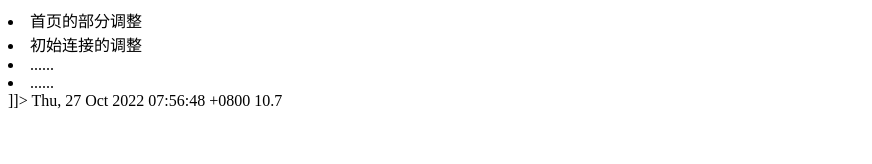
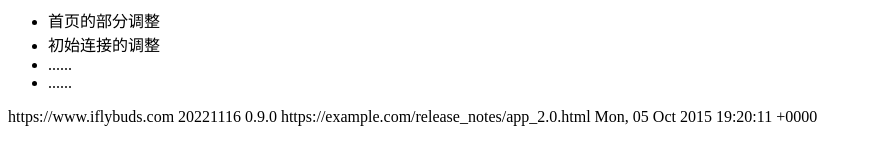
Before and after one commit to SunChJ/SunChJ.github.io, a plain HTML site: page index.html in a window 1280 px wide. Shown: the whole page, without its empty margins (0-872 px from the left). Drawn offline with Linux system fonts and the light colour scheme.

Commit message:
chore: update

```diff
--- a/index.html
+++ b/index.html
@@ -1,22 +1,26 @@
 <?xml version="1.0" standalone="yes"?>
 <rss xmlns:sparkle="http://www.andymatuschak.org/xml-namespaces/sparkle" version="2.0">
   <channel>
-        <title>Version 1.0.1(4)</title>
     <description>
-          <![CDATA[
         <ul>
           <li>首页的部分调整</li>
           <li>初始连接的调整</li>
           <li>......</li>
           <li>......</li>
         </ul>
-          ]]>
     </description>
     <item>
-            <title>2</title>
-            <pubDate>Thu, 27 Oct 2022 07:56:48 +0800</pubDate>
-            <sparkle:minimumSystemVersion>10.7</sparkle:minimumSystemVersion>
-            <enclosure url="https://github.com/SunChJ/TestSparkUpdate/archive/refs/tags/Release/0.9.0.zip" sparkle:version="0.9.0" sparkle:edSignature="6odpFK7RGl0gaXRK3RcRNnA0aXvZ7NWbx+UgoBOaslm/Sm3a8XBtGZlqO/nu9Az6jvfE9GslOaeqFT7gnDWAAQ==" length="50708241" type="application/octet-stream"/>
+      <title>Version 0.9.0</title>
+      <link>https://www.iflybuds.com</link>
+      <sparkle:version>20221116</sparkle:version>
+      <sparkle:shortVersionString>0.9.0</sparkle:shortVersionString>
+      <sparkle:releaseNotesLink>
+        https://example.com/release_notes/app_2.0.html
+      </sparkle:releaseNotesLink>
+      <pubDate>Mon, 05 Oct 2015 19:20:11 +0000</pubDate>
+      <enclosure url="https://github.com/SunChJ/TestSparkUpdate/archive/refs/tags/Release/0.9.0.zip"
+        sparkle:edSignature="6odpFK7RGl0gaXRK3RcRNnA0aXvZ7NWbx+UgoBOaslm/Sm3a8XBtGZlqO/nu9Az6jvfE9GslOaeqFT7gnDWAAQ=="
+        length="50708241" type="application/octet-stream" />
     </item>
   </channel>
 </rss>
```
Lines whose indentation alone changed are shown as unchanged.
